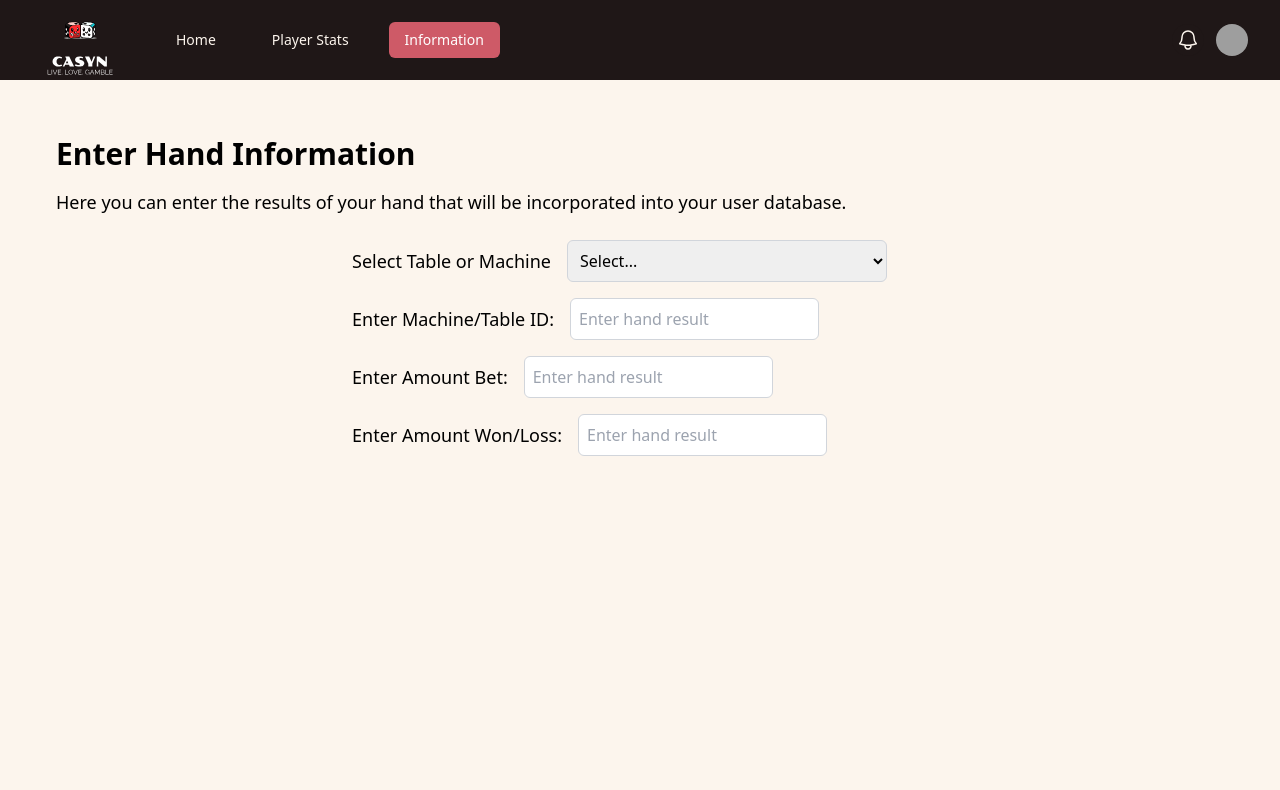
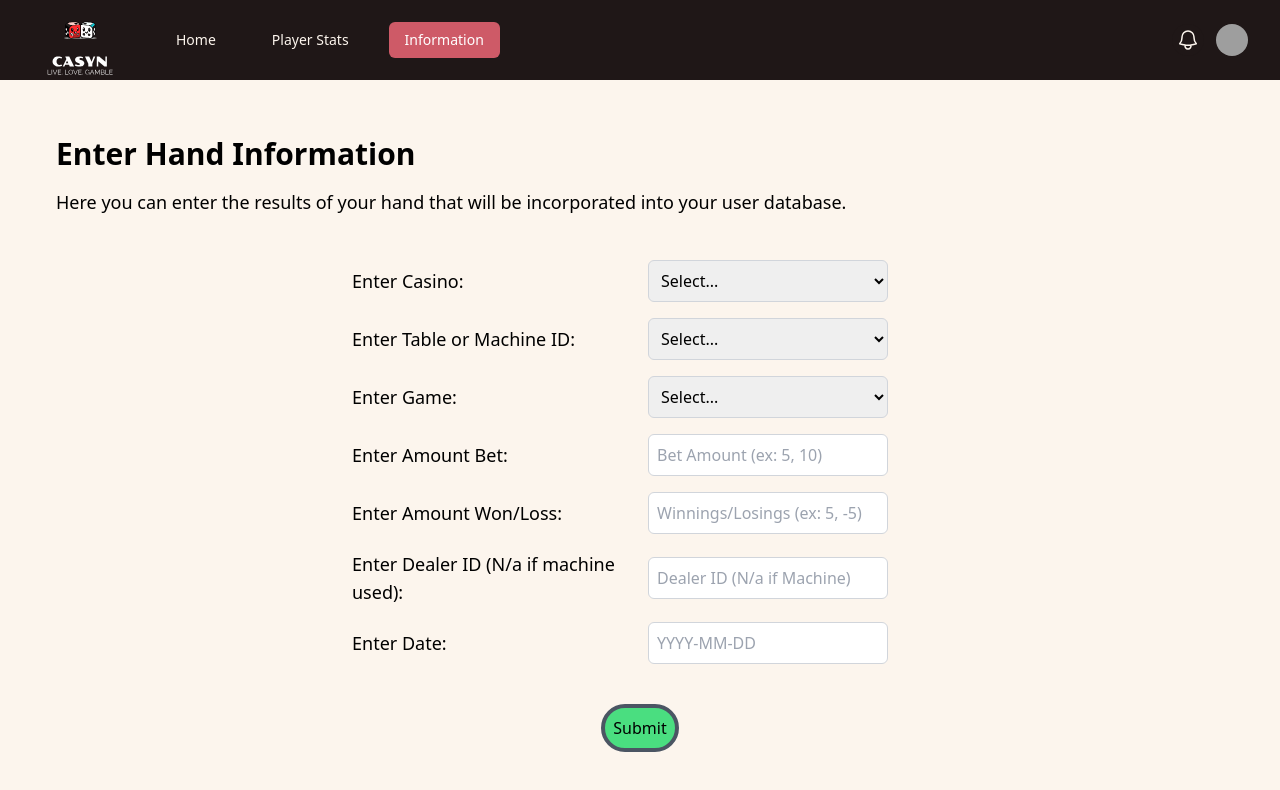
Before and after one commit to stevenhuang007/CPSC-471-Project, a React (Vite) app in the folder my-react-vite-app/: page /information in a window 1280 px wide. Shown: the top 790 px of the page. Built offline with nearby package versions, Linux system fonts and the light colour scheme; grey boxes are pictures that could not be loaded.

Commit message:
Information page update

```diff
--- a/my-react-vite-app/src/pages/information.tsx
+++ b/my-react-vite-app/src/pages/information.tsx
@@ -14,13 +14,27 @@ function Information() {
       {/* Centered Grid Layout */}
       <div className="flex justify-center mt-6">
         <div className="w-full max-w-xl">
-          <div className="grid grid-cols-1 gap-4">
-            {/* Label and Dropdown (Select Table or Machine) */}
-            <div className="flex items-center">
-              <label htmlFor="table-machine" className="text-lg mr-4">Select Table or Machine</label>
+          <div className="grid grid-cols-2 gap-4 items-center mt-5">
+
+              {/* Label and Dropdown (Enter Casino) */}
+              <label htmlFor="casino" className="text-lg mr-4">Enter Casino:</label>
+              <select
+                id="casino"
+                className="p-2 border border-gray-300 rounded-md w-full max-w-60"
+              >
+                <option value="">Select...</option>
+                <option value="casino1">Casino 1</option>
+                <option value="casino1">Casino 2</option>
+                <option value="casino1">Casino 3</option>
+                <option value="casino1">Casino 4</option>
+                <option value="casino1">Casino 5</option>
+              </select>
+
+            {/* Label and Dropdown (Enter Table or Machine ID) */}
+              <label htmlFor="table-machine" className="text-lg mr-4">Enter Table or Machine ID:</label>
               <select
                 id="table-machine"
-                className="p-2 border border-gray-300 rounded-md w-full max-w-xs"
+                className="p-2 border border-gray-300 rounded-md w-full max-w-60"
               >
                 <option value="">Select...</option>
                 <option value="table1">Table 1</option>
@@ -32,48 +46,64 @@ function Information() {
                 <option value="machine2">Machine 3</option>
                 <option value="machine2">Machine 4</option>
               </select>
-            </div>
-{/*Fill out the following information
-Plays at either table or machine (Dropdown selection)
-Enters table ID or machine ID (Dropdown selection)
-Amount bet
-Amount won/loss
-Dealer ID(N/a if machine is selected)
-Date
-Submit button
-*/}
-            {/* Label and Text Box (Hand Result) */}
-            <div className="flex items-center">
-              <label htmlFor="hand-result" className="text-lg mr-4">Enter Machine/Table ID:</label>
+
+              <label htmlFor="game" className="text-lg mr-4">Enter Game:</label>
+              <select
+                id="game"
+                className="p-2 border border-gray-300 rounded-md w-full max-w-60"
+              >
+                <option value="">Select...</option>
+                <option value="game1">Blackjack</option>
+                <option value="game1">Poker</option>
+                <option value="game1">Craps</option>
+                <option value="game1">Baccarat</option>
+                <option value="game1">Texas Hold'em</option>
+                <option value="game1">Roulette</option>
+                <option value="game1">Slots</option>
+
+
+
+
+              </select>
+
+            {/* Label and Text Box (Amount Bet) */}
+              <label htmlFor="amount-bet" className="text-lg mr-4">Enter Amount Bet:</label>
               <input
                 type="text"
-                id="hand-result"
-                className="p-2 border border-gray-300 rounded-md w-auto"
-                placeholder="Enter hand result"
+                id="amount-bet"
+                className="p-2 border border-gray-300 rounded-md w-60"
+                placeholder="Bet Amount (ex: 5, 10)"
               />
-            </div>
 
-            {/* Label and Text Box (Amount Bet) */}
-            <div className="flex items-center">
-              <label htmlFor="hand-result" className="text-lg mr-4">Enter Amount Bet:</label>
+            {/* Label and Text Box (Amount Won/Loss) */}
+              <label htmlFor="amount-w-l" className="text-lg mr-4">Enter Amount Won/Loss:</label>
               <input
                 type="text"
-                id="hand-result"
-                className="p-2 border border-gray-300 rounded-md w-auto"
-                placeholder="Enter hand result"
+                id="amount-w-l"
+                className="p-2 border border-gray-300 rounded-md w-60"
+                placeholder="Winnings/Losings (ex: 5, -5)"
               />
-            </div>
 
-            {/* Label and Text Box (Amount Bet) */}
-            <div className="flex items-center">
-              <label htmlFor="hand-result" className="text-lg mr-4">Enter Amount Won/Loss:</label>
+            {/* Label and Text Box (Dealer ID) */}
+              <label htmlFor="dealer-id" className="text-lg mr-4">Enter Dealer ID (N/a if machine used):</label>
               <input
                 type="text"
-                id="hand-result"
-                className="p-2 border border-gray-300 rounded-md w-auto"
-                placeholder="Enter hand result"
+                id="dealer-id"
+                className="p-2 border border-gray-300 rounded-md w-60"
+                placeholder="Dealer ID (N/a if Machine)"
               />
-            </div>
+
+            {/* Label and Text Box (Date) */}
+              <label htmlFor="date" className="text-lg mr-4">Enter Date:</label>
+              <input
+                type="text"
+                id="date"
+                className="p-2 border border-gray-300 rounded-md w-60"
+                placeholder="YYYY-MM-DD"
+              />
+          </div>
+          <div className="flex justify-center mt-10">
+            <button className="bg-green-400 border-4 border-gray-600 p-2 hover:opacity-80 rounded-full">Submit</button>
           </div>
         </div>
       </div>
```
Also changed, not shown: 2 other files (tests, documents, lock files or other folders).
